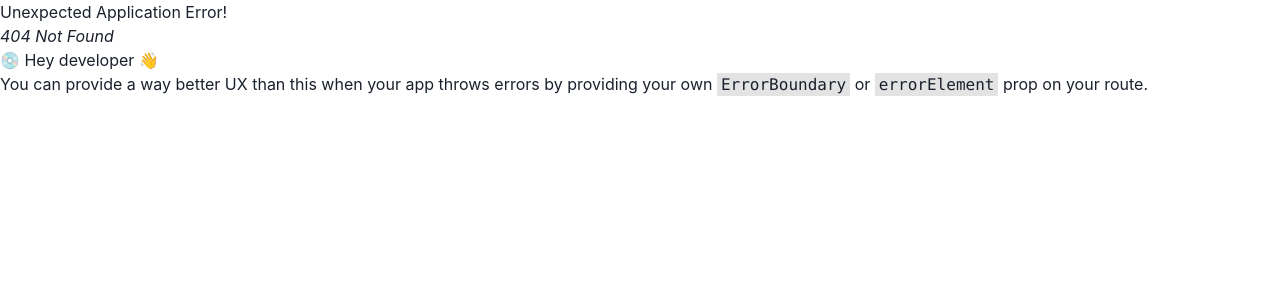
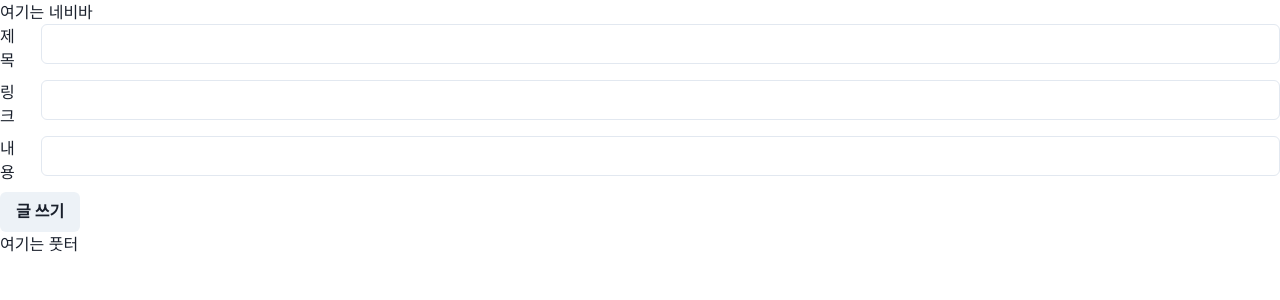
Before and after one commit to zxcvcx123/TodayYouTubeProjectFE, a React (Create React App) app: page /board/write in a window 1280 px wide. Before the commit this address had no page. Shown: the top 300 px of the page. Built offline with nearby package versions, Linux system fonts and the light colour scheme.

Commit message:
boardWrite, getBoardById 초안 작성 테스트 데이터 동작까지 확인 완료 (정정모)

```diff
--- a/src/App.js
+++ b/src/App.js
@@ -5,11 +5,15 @@ import {
   RouterProvider,
 } from "react-router-dom";
 import { HomeLayout } from "./layout/Homelayout";
+import { BoardWrite } from "./board/BoardWrite";
+import { BoardView } from "./board/BoardView";
 
 const routes = createBrowserRouter(
   createRoutesFromElements(
     <Route path="/" element={<HomeLayout />}>
       {/*<Route path="경로명" element={컴포넌트} />*/}
+      <Route path="/board/write" element={<BoardWrite />} />
+      <Route path="/board/:id" element={<BoardView />} />
     </Route>,
   ),
 );
--- /dev/null
+++ b/src/board/BoardView.js
@@ -0,0 +1,5 @@
+import React from "react";
+
+export function BoardView(props) {
+  return <div></div>;
+}
--- /dev/null
+++ b/src/board/BoardWrite.js
@@ -0,0 +1,49 @@
+import {
+  Box,
+  Button,
+  Flex,
+  FormControl,
+  FormLabel,
+  Input,
+  Textarea,
+} from "@chakra-ui/react";
+import axios from "axios";
+import { useState } from "react";
+
+export function BoardWrite() {
+  const [title, setTitle] = useState("");
+  const [content, setContent] = useState("");
+  const [link, setLink] = useState("");
+
+  function handleSubmit() {
+    axios
+      .post("/api/board/write", { title, content, link })
+      .then()
+      .catch()
+      .finally();
+  }
+
+  return (
+    <Box>
+      <FormControl>
+        <Flex>
+          <FormLabel>제목</FormLabel>
+          <Input value={title} onChange={(e) => setTitle(e.target.value)} />
+        </Flex>
+      </FormControl>
+      <FormControl>
+        <Flex>
+          <FormLabel>링크</FormLabel>
+          <Input value={link} onChange={(e) => setLink(e.target.value)} />
+        </Flex>
+      </FormControl>
+      <FormControl>
+        <Flex>
+          <FormLabel>내용</FormLabel>
+          <Input value={content} onChange={(e) => setContent(e.target.value)} />
+        </Flex>
+      </FormControl>
+      <Button onClick={handleSubmit}>글 쓰기</Button>
+    </Box>
+  );
+}
```
